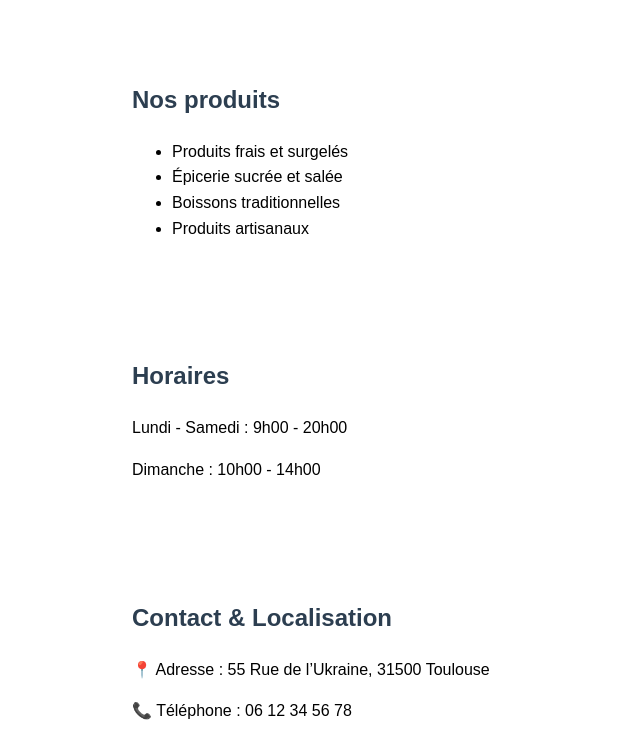
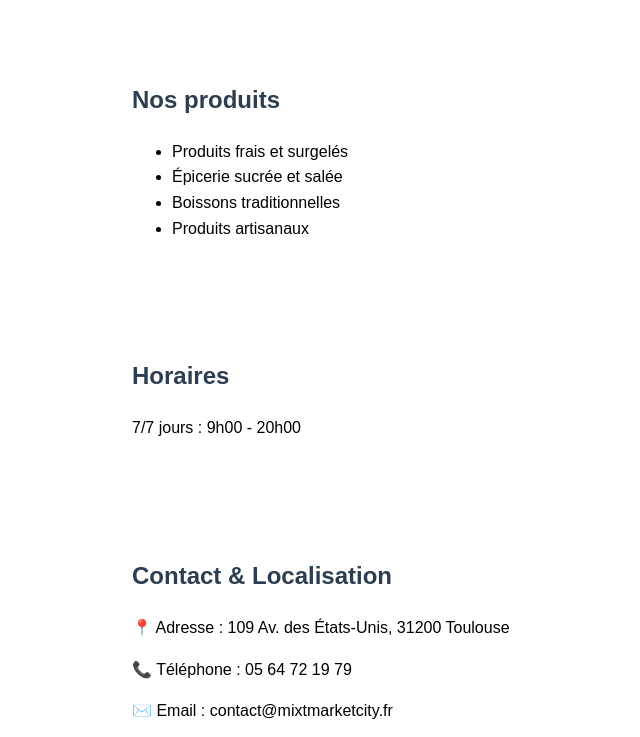
Before and after one commit to orbit-web-foundry/mixmarket, a plain HTML site: page index.html in a window 1280 px wide. Shown: the part 406-1143 px from the top of the page, without its empty margins (8-648 px from the left). Drawn offline with Linux system fonts and the light colour scheme; grey boxes are pictures that could not be loaded.

Commit message:
address changed

```diff
--- a/index.html
+++ b/index.html
@@ -45,14 +45,13 @@
 
 <section id="horaires">
   <h2>Horaires</h2>
-  <p>Lundi - Samedi : 9h00 - 20h00</p>
-  <p>Dimanche : 10h00 - 14h00</p>
+  <p>7/7 jours : 9h00 - 20h00</p>
 </section>
 
 <section id="contact">
   <h2>Contact & Localisation</h2>
-  <p>📍 Adresse : 55 Rue de l’Ukraine, 31500 Toulouse</p>
-  <p>📞 Téléphone : 06 12 34 56 78</p>
+  <p>📍 Adresse : 109 Av. des États-Unis, 31200 Toulouse</p>
+  <p>📞 Téléphone : 05 64 72 19 79</p>
   <p>✉️ Email : contact@mixtmarketcity.fr</p>
 
   <iframe
```
